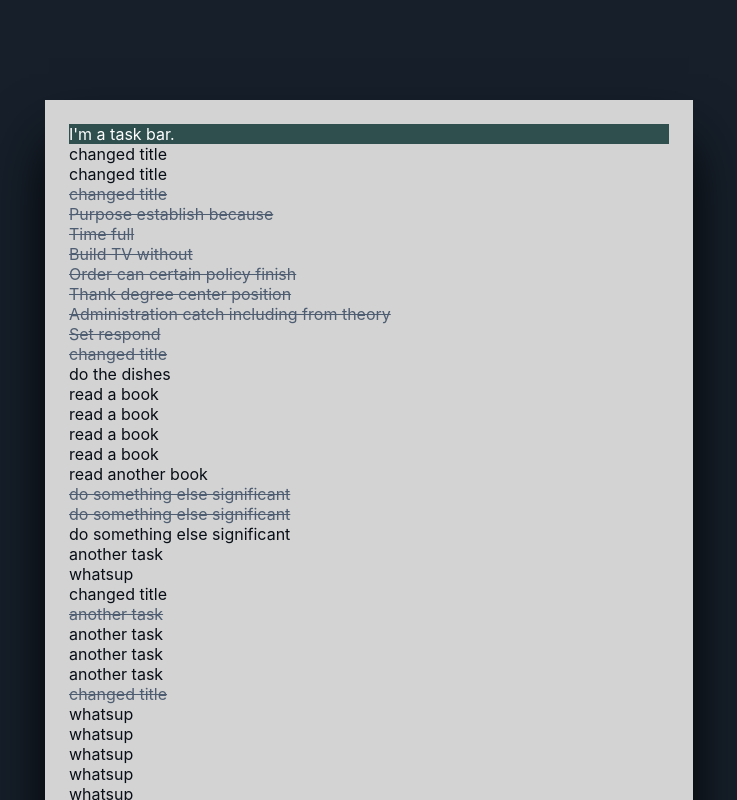
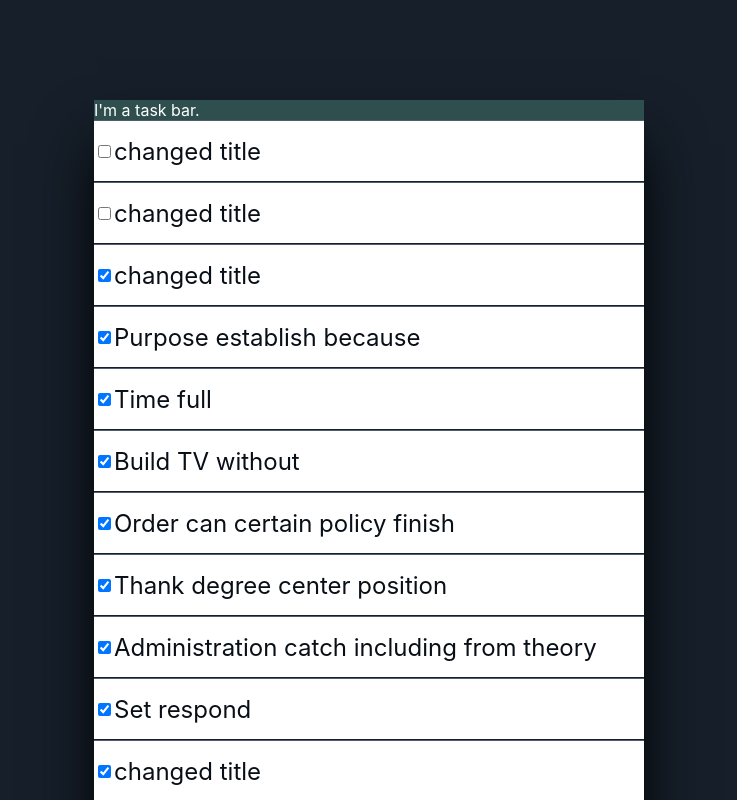
Before and after one commit to Quidge/react-flask-todo, a React (Create React App) app in the folder client/app/: page / in a window 1280 px wide. Shown: the top 800 px of the page, without its empty margins (271-1008 px from the left). Built offline with nearby package versions, Linux system fonts and the light colour scheme.

Commit message:
started messing with styling TaskEntry

```diff
--- a/client/app/package.json
+++ b/client/app/package.json
@@ -5,7 +5,8 @@
   "dependencies": {
     "react": "^16.8.6",
     "react-dom": "^16.8.6",
-    "react-scripts": "3.0.1"
+    "react-scripts": "3.0.1",
+    "styled-components": "^4.3.2"
   },
   "proxy": "http://localhost:5000",
   "scripts": {
@@ -28,5 +29,8 @@
       "last 1 firefox version",
       "last 1 safari version"
     ]
+  },
+  "devDependencies": {
+    "prettier": "1.18.2"
   }
 }
--- a/client/app/src/App.js
+++ b/client/app/src/App.js
@@ -6,11 +6,10 @@ import static_data from './static_task_list';
 
 // working with this palette: http://paletton.com/#uid=13E0u0ka-cw7dx8aNlygu83lZ4u
 const containerStyles = {
-  maxWidth: 600,
+  maxWidth: 550,
   minHeight: 300,
-  padding: `1.5em`,
   margin: `100px auto`,
-  backgroundColor: `lightgrey`,
+  backgroundColor: `#dfe1e6`,
   color: `#090F17`,
   boxShadow: `0px 39px 57px -4px black`
 }
--- a/client/app/src/TaskEntry.js
+++ b/client/app/src/TaskEntry.js
@@ -1,4 +1,16 @@
 import React from 'react';
+import styled from 'styled-components'
+
+const StyledTaskEntry = styled.div`
+  font-size: 1.5em;
+  display: flex;
+  align-items: center;
+  background-color: white;
+  min-height: 2.5em;
+  // margin-bottom: 8px;
+  border-bottom: 1px solid #161F2A;
+  border-top: 1px solid #4E5D71;
+`
 
 export default class TaskEntry extends React.Component {
   // static propTypes = {
@@ -12,26 +24,25 @@ export default class TaskEntry extends React.Component {
     this.toggleTaskComplete = this.toggleTaskComplete.bind(this)
   }
   toggleTaskComplete(e) {
-    e.preventDefault();
-    this.setState((prevState, _) => ({task_complete: !prevState.task_complete})
+    this.setState({
+      task_complete: e.target.checked
+    })
+  }
+  async changeTitle() {}
+  async changeDesc() {}
+
+  render() {
+    return (
+      <StyledTaskEntry>
+        <input
+          type="checkbox"
+          className="taskComplete"
+          checked={this.state.task_complete}
+          onChange={this.toggleTaskComplete}
+          />
+        <label class="taskTitle"
+        >{this.state.task_title}</label>
+      </StyledTaskEntry>
     )
   }
-  async changeTitle() {
-
-  }
-  async changeDesc() {
-
-  }
-
-  render() {
-    // let task = this.props.task
-    // let textDec = task.task_complete ? `line-through`: `none`
-    let completeStyles = this.state.task_complete ? {textDecoration: `line-through`, color: `#4E5D71`} : {}
-
-    return (
-      <div onClick={this.toggleTaskComplete} style={completeStyles}>
-      {this.state.task_title}
-      </div>
-    );
-  }
 }
```
Also changed, not shown: 1 other file (tests, documents, lock files or other folders).
